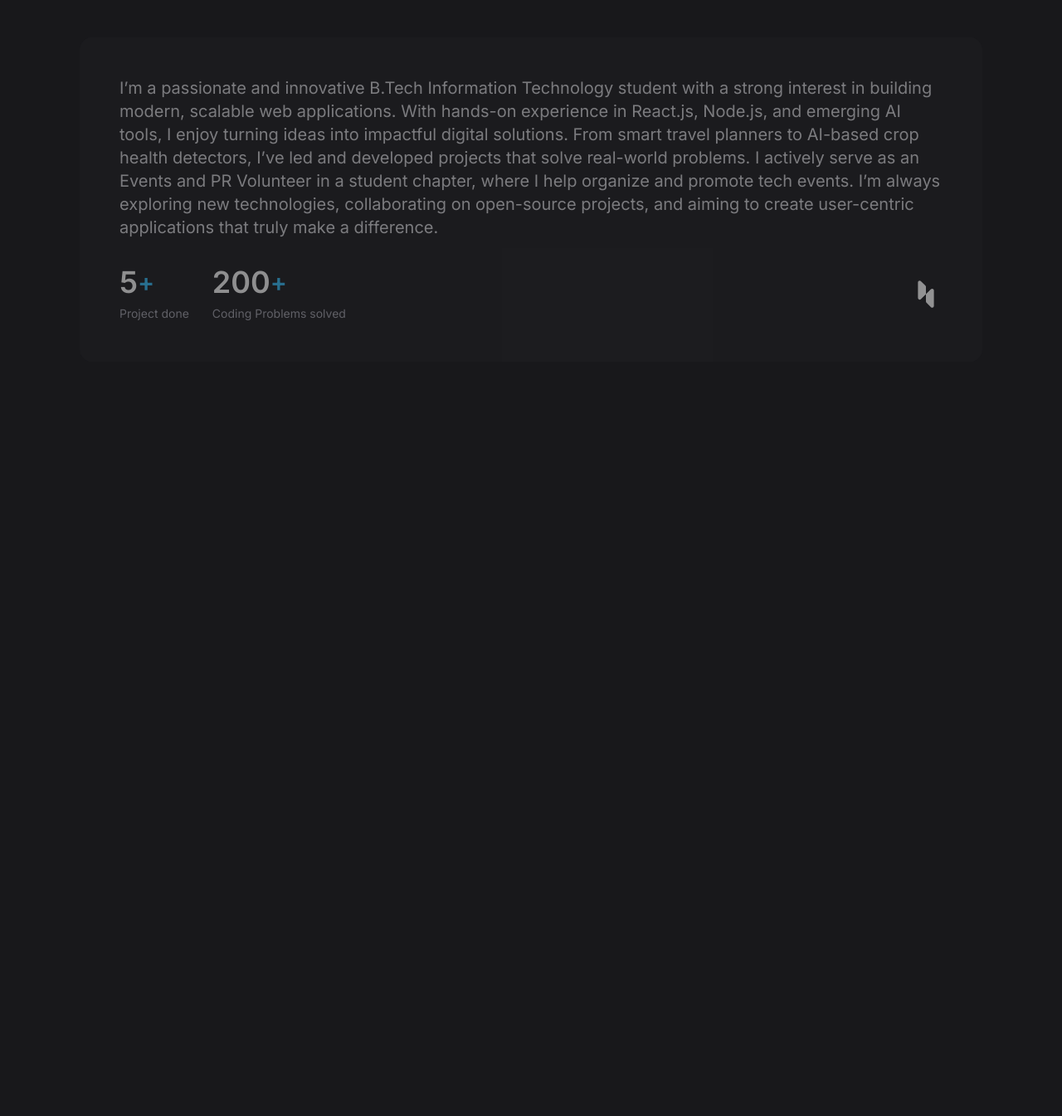
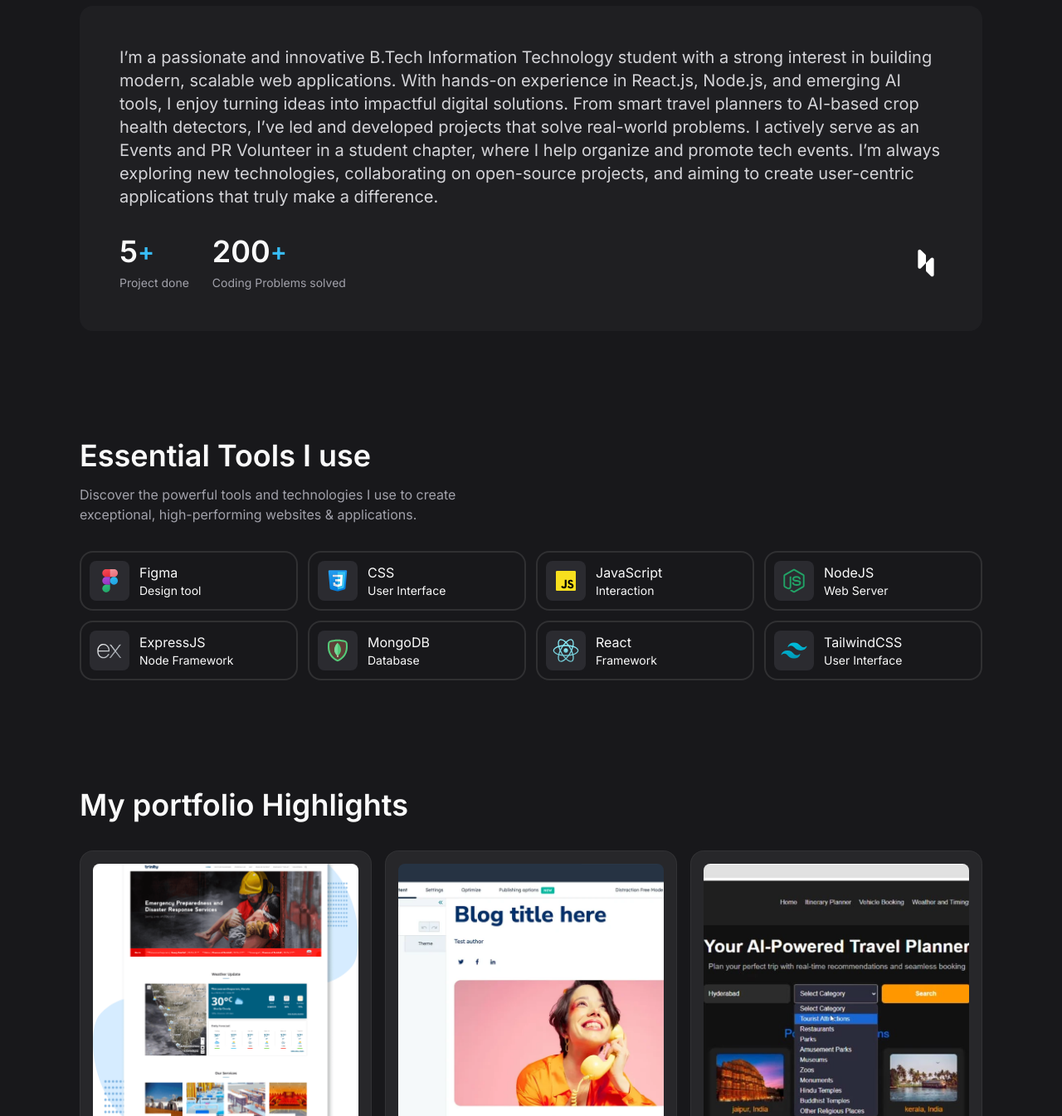
Before and after one commit to ShreshtaGudipati/Portfolio, a React (Vite) app: page / in a window 1280 px wide. Shown: the part 745-2090 px from the top of the page at 83% size. Built offline with nearby package versions, Linux system fonts and the light colour scheme.

Commit message:
Enhanced portfolio with new projects

```diff
--- a/src/components/About.jsx
+++ b/src/components/About.jsx
@@ -25,7 +25,7 @@
     >
       <div className="container">
         <div className="bg-zinc-800/50 p-7 rounded-2xl
-        md:p-12 reveal-up">
+        md:p-12">
             <p className="text-zinc-300 mb-4 md:mb-8 md:text-xl md:max-w-[90ch]">I’m a passionate and innovative B.Tech Information Technology student with a strong interest in building modern, scalable web applications. With hands-on experience in React.js, Node.js, and emerging AI tools, I enjoy turning ideas into impactful digital solutions. From smart travel planners to AI-based crop health detectors, I’ve led and developed projects that solve real-world problems. I actively serve as an Events and PR Volunteer in a student chapter, where I help organize and promote tech events. I’m always exploring new technologies, collaborating on open-source projects, and aiming to create user-centric applications that truly make a difference.
             </p>
             <div className="flex flex-wrap items-center gap-4
--- a/src/components/Contact.jsx
+++ b/src/components/Contact.jsx
@@ -45,12 +45,12 @@
 
             <div className="mb-12 lg:mb-0 lg:flex lg:flex-col">
 
-                <h2 className="headline-2 lg:max-w-[12ch] reveal-up">
+                <h2 className="headline-2 lg:max-w-[12ch] ">
                     Contact me for collaboration
                 </h2>
 
                 <p className="text-zinv-400 mt-3 mb-8 max-w-[50ch]
-                lg:max-w-[30ch] reveal-up">
+                lg:max-w-[30ch] ">
                 Reach out today to discuss your project needs and start collaborating on something amazing!
                 </p>
 
@@ -66,7 +66,7 @@
                             ring-inset ring-2 ring-zinc-50.5
                             rounded-lg transition-[background-color,color]
                             hover:bg-zinc-50 hover:text-zinc-950
-                            active:bgzinc-50/80 reveal-up"
+                            active:bgzinc-50/80 "
                             >
                                 {icon}
                             </a>
@@ -86,7 +86,7 @@
                     <div className="mb-4">
                         <label
                         htmlFor="name"
-                        className="label reveal-up"
+                        className="label "
                         >
                             Name
 
@@ -100,7 +100,7 @@
                         autoComplete="name"
                         required
                         placeholder="Shreshta"
-                        className="text-field reveal-up"
+                        className="text-field "
                         />
                     </div>
 
@@ -121,7 +121,7 @@
                         autoComplete="email"
                         required
                         placeholder="Shreshta@example.com"
-                        className="text-field reveal-up"
+                        className="text-field "
                         />
                     </div>
 
@@ -130,7 +130,7 @@
                 <div className="mb-4">
                     <label
                     htmlFor="message"
-                    className="label reveal-up">
+                    className="label ">
                         Message
                     </label>
 
@@ -141,7 +141,7 @@
                     placeholder="Hi!"
                     required
                     className="text-field resize-y min-h-32
-                    max-h-80 reveal-up"
+                    max-h-80 "
                     >
 
                     </textarea>
@@ -151,7 +151,7 @@
                 <button
                 type="submit"
                 className="btn btn-primary [&]:max-w-full
-                w-full justify-center reveal-up"
+                w-full justify-center"
                 >
                     Submit
                 </button>
--- a/src/components/Footer.jsx
+++ b/src/components/Footer.jsx
@@ -55,7 +55,7 @@
 
 
             <div className="mb-10">
-                <h2 className="headline-1 mb-8 lg:max-w-[12ch] reveal-up">
+                <h2 className="headline-1 mb-8 lg:max-w-[12ch] ">
                     Let's work together today!
                     </h2>
 
@@ -63,14 +63,14 @@
                     href="mailto:saishreshta.gudipati@gmail.com"
                     label="Start project"
                     icon="chevron_right"
-                    classes="reveal-up"
+                    classes=""
                     />
             </div>
 
             <div className="grid grid-cols-2 gap-4 lg:pl-20">
 
                 <div>
-                    <p className="mb-2 reveal-up">Sitemap</p>
+                    <p className="mb-2 ">Sitemap</p>
 
                     <ul>
                         {sitemap.map(({ label, href },key)=>(
@@ -82,7 +82,7 @@
                                 className="block text-sm
                                 text-zinc-400 py-1
                                 transition-colors
-                                hover:text-zinc-200 reveal-up">
+                                hover:text-zinc-200 ">
                                     {label}
                                 </a>
 
@@ -93,7 +93,7 @@
 
 
                 <div>
-                    <p className="mb-2 reveal-up">Socials</p>
+                    <p className="mb-2 ">Socials</p>
 
                     <ul>
                         {socials.map(({ label, href },key)=>(
@@ -119,7 +119,7 @@
             <div className="flex items-center justify-between pt-10 mb-8">
                 <a
                 href="/"
-                className="logo reveal-up">
+                className="logo ">
                     <img
                     src="/images/logo.svg"
                     width={40}
@@ -129,7 +129,7 @@
                 </a>
 
 
-                <p className="text-zinc-500 text-sm reveal-up"
+                <p className="text-zinc-500 text-sm "
                 >&copy; 2024 <span className="text-zinc-200 ">Shreshta</span>
 
                 </p>
--- a/src/components/Review.jsx
+++ b/src/components/Review.jsx
@@ -68,7 +68,7 @@
     id="reviews"
     >
         <div className="container">
-            <h2 className="headline-2 mb-8 reveal-up">
+            <h2 className="headline-2 mb-8 ">
                 What our customers say
             </h2>
 
--- a/src/components/Skill.jsx
+++ b/src/components/Skill.jsx
@@ -59,12 +59,12 @@
     <section className="section">
         <div className="container">
 
-            <h2 className="headline-2 reveal-up">
+            <h2 className="headline-2 ">
                 Essential Tools I use
             </h2>
 
 
-            <p className="text-zinc-400 mt-3 mb-8 max-w-[50ch] reveal-up">
+            <p className="text-zinc-400 mt-3 mb-8 max-w-[50ch] ">
             Discover the powerful tools and technologies I use to create exceptional, high-performing websites & applications.
             </p>
 
@@ -76,7 +76,7 @@
                         imgSrc={imgSrc}
                         label={label}
                         desc={desc}
-                        classes="reveal-up"
+                        classes=""
                         />
 
                     ))
--- a/src/components/Work.jsx
+++ b/src/components/Work.jsx
@@ -45,7 +45,7 @@
     className="section"
     >
         <div className="container">
-            <h2 className="headline-2 mb-8 reveal-up">
+            <h2 className="headline-2 mb-8">
                 My portfolio Highlights
             </h2>
             <div className="grid gap-x-4 gap-y-5
@@ -58,7 +58,7 @@
                             title={title}
                             tags={tags}
                             projectLink={projectLink}
-                            classes="reveal-up"
+                            classes=""
                         />
                     ))}
             </div>
```
